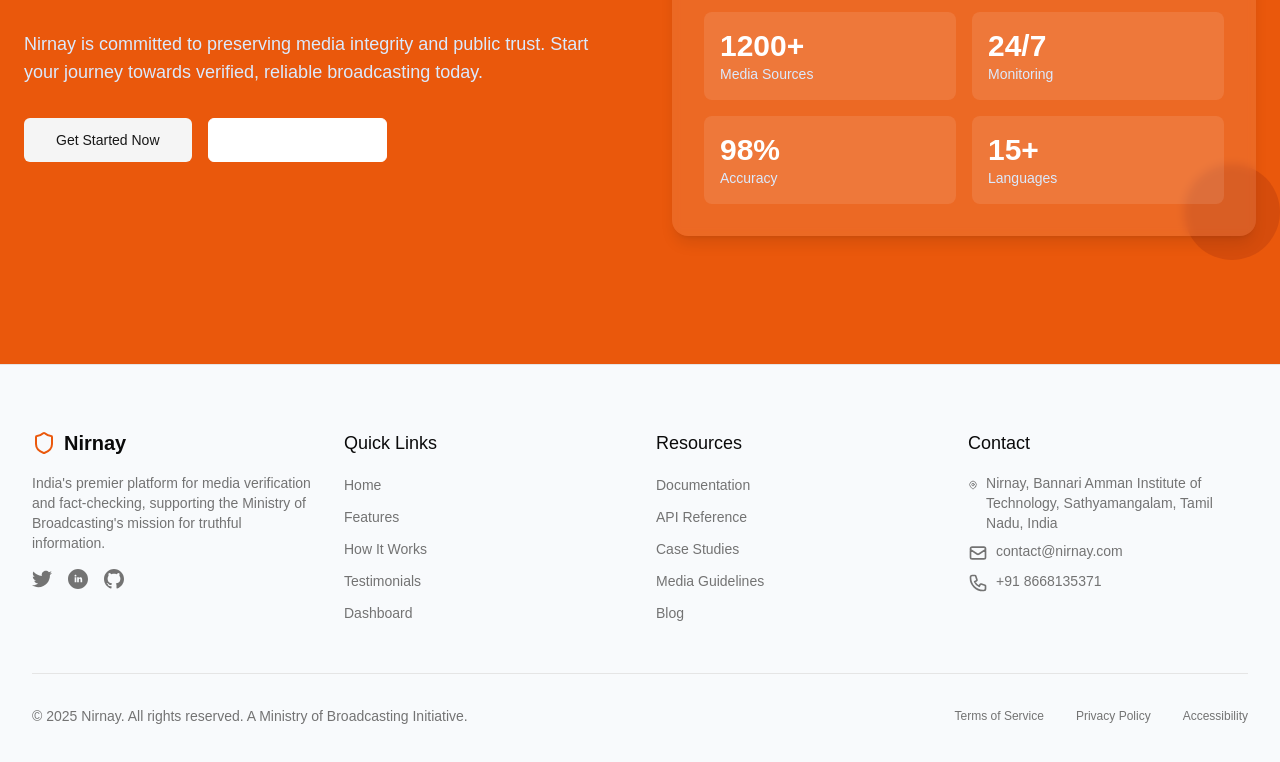
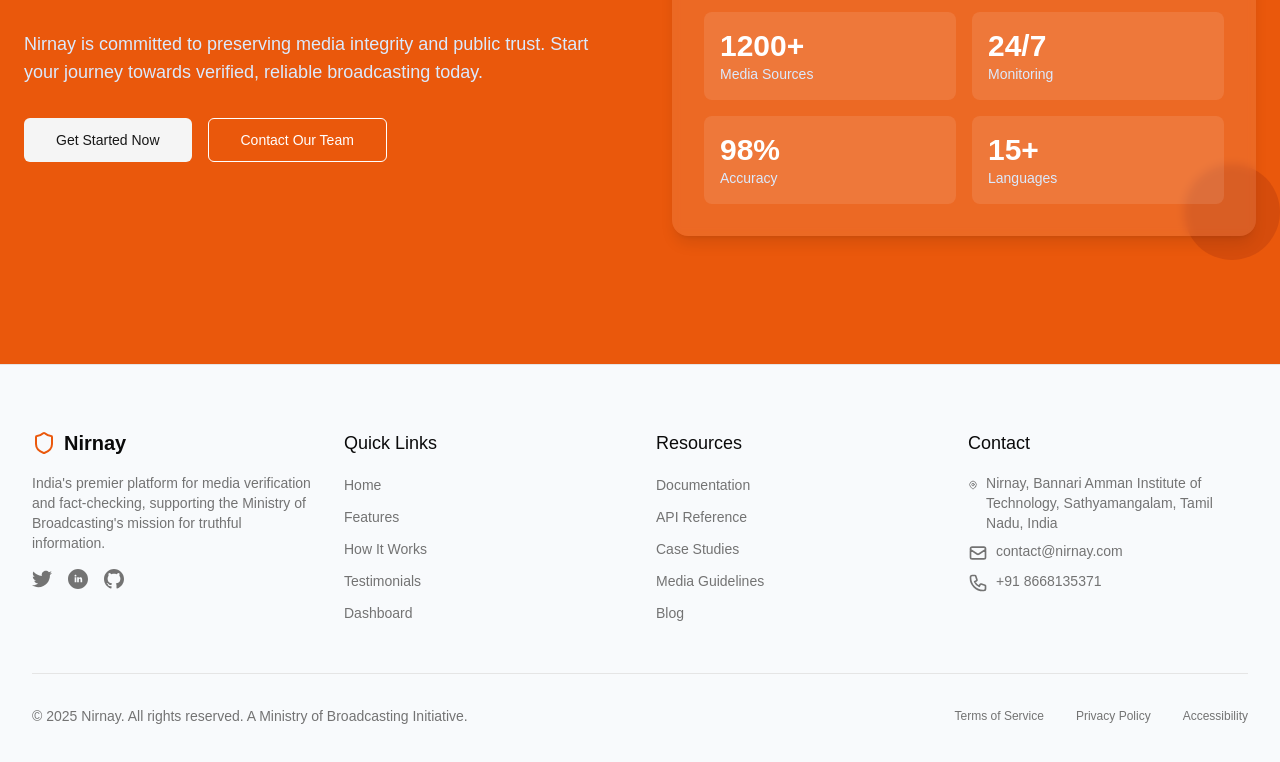
Before and after one commit to Ni8crawler18/Nirnay, a Next.js app in the folder client/: page / in a window 1280 px wide. Shown: the part 4097-4859 px from the top of the page. Built offline with nearby package versions, Linux system fonts and the light colour scheme.

Commit message:
fixed contact button

```diff
--- a/client/app/page.tsx
+++ b/client/app/page.tsx
@@ -418,10 +418,9 @@ export default function LandingPage() {
                     <Button
                       size="lg"
                       variant="outline"
-                      className="text-white border-white hover:bg-orange-700 relative overflow-hidden group"
+                      className="text-white border-white bg-transparent hover:bg-orange-700 transition-colors"
                     >
-                      <span className="relative z-10">Contact Our Team</span>
-                      <span className="absolute inset-0 bg-white/20 transform translate-y-full group-hover:translate-y-0 transition-transform"></span>
+                      Contact Our Team
                     </Button>
                   </Link>
                 </div>
```
